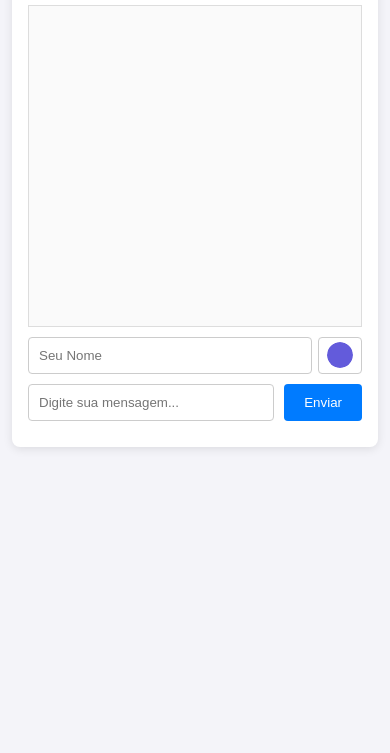
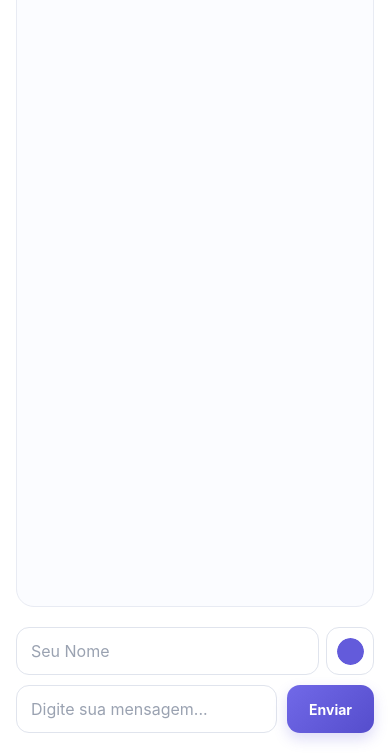
Before and after one commit to gabrielimt/arq_nuvem-proj_final, a website: page public/index.html in a window 390 px wide. Shown: the part 91-844 px from the top of the page. Drawn offline with nearby package versions, Linux system fonts and the light colour scheme; no server answers.

```diff
--- a/public/index.html
+++ b/public/index.html
@@ -4,34 +4,44 @@
     <meta charset="UTF-8">
     <title>Hiper Chat Local!</title>
     <style>
-        body { font-family: Arial, sans-serif; background: #f4f4f9; margin: 0; padding: 20px; display: flex; justify-content: center; }
-        .chat-container { width: 100%; max-width: 600px; background: white; padding: 20px; border-radius: 8px; box-shadow: 0 2px 10px rgba(0,0,0,0.1); }
-        #messages { list-style-type: none; padding: 0; height: 300px; overflow-y: scroll; border: 1px solid #ddd; margin-bottom: 10px; padding: 10px; background: #fafafa; }
-        #messages li { padding: 8px; margin-bottom: 5px; border-bottom: 1px solid #eee; }
-        #messages li:not(.empty-state) { display: flex; align-items: flex-start; gap: 9px; }
-        .avatar { display: grid; place-items: center; width: 32px; height: 32px; flex: 0 0 32px; border-radius: 10px; color: var(--user-color); background: color-mix(in srgb, var(--user-color) 14%, white); font-size: 12px; font-weight: 700; }
+        :root { color-scheme: light; font-family: Inter, "Segoe UI", Arial, sans-serif; color: #20263a; background: #f3f5fb; }
+        * { box-sizing: border-box; }
+        body { min-height: 100vh; margin: 0; padding: 32px 20px; display: grid; place-items: center; background: radial-gradient(ellipse at 50% 0%, #e8eaff 0, #f3f5fb 52%, #f7f8fc 100%); }
+        .chat-container { width: min(100%, 780px); min-height: min(680px, calc(100vh - 64px)); display: flex; flex-direction: column; padding: 26px; background: rgba(255,255,255,.96); border: 1px solid #e7eaf2; border-radius: 24px; box-shadow: 0 24px 70px rgba(37,45,82,.12), 0 3px 10px rgba(37,45,82,.04); }
+        h2 { margin: 0 0 22px; color: #20263a; font-size: clamp(22px, 3vw, 28px); letter-spacing: -.7px; }
+        #messages { list-style: none; flex: 1; min-height: 300px; max-height: 58vh; overflow-y: auto; margin: 0 0 20px; padding: 16px; background: #fbfcff; border: 1px solid #e8ebf3; border-radius: 18px; scrollbar-color: #cdd2e2 transparent; scrollbar-width: thin; }
+        #messages li { padding: 10px 4px; margin-bottom: 7px; border-bottom: 1px solid #edf0f5; }
+        #messages li:not(.empty-state) { display: flex; align-items: flex-start; gap: 10px; }
+        .avatar { display: grid; place-items: center; width: 36px; height: 36px; flex: 0 0 36px; border-radius: 12px; color: var(--user-color); background: color-mix(in srgb, var(--user-color) 14%, white); font-size: 13px; font-weight: 750; }
         .message-content { min-width: 0; }
-        .message-meta { display: flex; align-items: baseline; gap: 8px; margin: 0 0 5px; }
-        .message-meta strong { color: var(--user-color); }
-        .message-meta time { color: #87909e; font-size: 0.8em; }
-        .bubble { padding: 8px 11px; border-left: 3px solid var(--user-color); border-radius: 3px 10px 10px; background: color-mix(in srgb, var(--user-color) 9%, white); color: #263044; overflow-wrap: anywhere; white-space: pre-wrap; }
-        .form-group { display: flex; gap: 10px; margin-bottom: 10px; }
-        input { padding: 10px; border: 1px solid #ccc; border-radius: 4px; }
-        input:disabled { background-color: #e9ecef; color: #495057; cursor: not-allowed; font-weight: bold; }
-        .identity-control { display: flex; width: 34%; min-width: 190px; gap: 6px; }
+        .message-meta { display: flex; align-items: baseline; gap: 8px; margin: 0 0 6px; }
+        .message-meta strong { color: var(--user-color); font-size: 13px; }
+        .message-meta time { color: #8b93a5; font-size: 11px; }
+        .bubble { padding: 10px 13px; border-left: 3px solid var(--user-color); border-radius: 3px 13px 13px; background: color-mix(in srgb, var(--user-color) 9%, white); color: #30394e; font-size: 14px; line-height: 1.55; overflow-wrap: anywhere; white-space: pre-wrap; }
+        .form-group { display: flex; align-items: stretch; gap: 10px; margin-bottom: 0; }
+        input { min-height: 48px; padding: 0 14px; border: 1px solid #e0e4ed; border-radius: 13px; color: #283247; background: #fff; font: inherit; outline: none; transition: border-color .16s, box-shadow .16s, background .16s; }
+        input::placeholder { color: #9aa2b1; }
+        input:focus { border-color: #8d85eb; box-shadow: 0 0 0 4px rgba(99,91,219,.12); }
+        input:disabled { color: #596276; background: #f2f3f7; cursor: not-allowed; font-weight: 650; }
+        .identity-control { display: flex; width: 34%; min-width: 190px; gap: 7px; }
         #user { width: 100%; min-width: 0; }
-        .color-picker { display: grid; place-items: center; width: 42px; flex: 0 0 42px; border: 1px solid #ccc; border-radius: 4px; cursor: pointer; background: #fff; }
-        #userColor { width: 26px; height: 26px; padding: 0; border: 0; border-radius: 50%; background: transparent; cursor: pointer; }
+        .color-picker { display: grid; place-items: center; width: 48px; flex: 0 0 48px; border: 1px solid #e0e4ed; border-radius: 13px; cursor: pointer; background: #fff; transition: border-color .16s, box-shadow .16s; }
+        .color-picker:hover { border-color: #c7c3f4; box-shadow: 0 3px 10px rgba(44,52,89,.08); }
+        #userColor { width: 27px; height: 27px; min-height: 0; padding: 0; border: 0; border-radius: 50%; background: transparent; cursor: pointer; }
         #userColor::-webkit-color-swatch-wrapper { padding: 0; }
-        #userColor::-webkit-color-swatch { border: 0; border-radius: 50%; }
-        #userColor::-moz-color-swatch { border: 0; border-radius: 50%; }
+        #userColor::-webkit-color-swatch { border: 0; border-radius: 50%; box-shadow: 0 0 0 2px #fff, 0 0 0 3px #e4e7ef; }
+        #userColor::-moz-color-swatch { border: 0; border-radius: 50%; box-shadow: 0 0 0 2px #fff, 0 0 0 3px #e4e7ef; }
         .sr-only { position: absolute; width: 1px; height: 1px; padding: 0; margin: -1px; overflow: hidden; clip: rect(0, 0, 0, 0); white-space: nowrap; border: 0; }
         #messageInput { flex: 1; min-width: 80px; }
-        button { padding: 10px 20px; background: #007BFF; color: white; border: none; border-radius: 4px; cursor: pointer; }
-        button:hover { background: #0056b3; }
+        button { min-height: 48px; padding: 0 22px; border: 0; border-radius: 13px; color: #fff; background: linear-gradient(135deg, #7169e8, #554dcc); box-shadow: 0 6px 14px rgba(99,91,219,.22); font: inherit; font-size: 14px; font-weight: 700; cursor: pointer; transition: transform .16s, box-shadow .16s, filter .16s; }
+        button:hover { transform: translateY(-1px); box-shadow: 0 9px 18px rgba(99,91,219,.28); filter: brightness(1.04); }
+        button:active { transform: translateY(0); }
+        button:focus-visible, .color-picker:focus-within { outline: 3px solid #c9c5ff; outline-offset: 2px; }
         @media (max-width: 560px) {
-            body { padding: 12px; }
-            .chat-container { padding: 16px; }
+            body { padding: 0; background: #fff; }
+            .chat-container { width: 100%; min-height: 100dvh; padding: 20px 16px; border: 0; border-radius: 0; box-shadow: none; }
+            h2 { margin-bottom: 18px; }
+            #messages { max-height: none; }
             .form-group { flex-wrap: wrap; }
             .identity-control { width: 100%; min-width: 0; }
             #messageInput { flex: 1 1 60%; }
```
